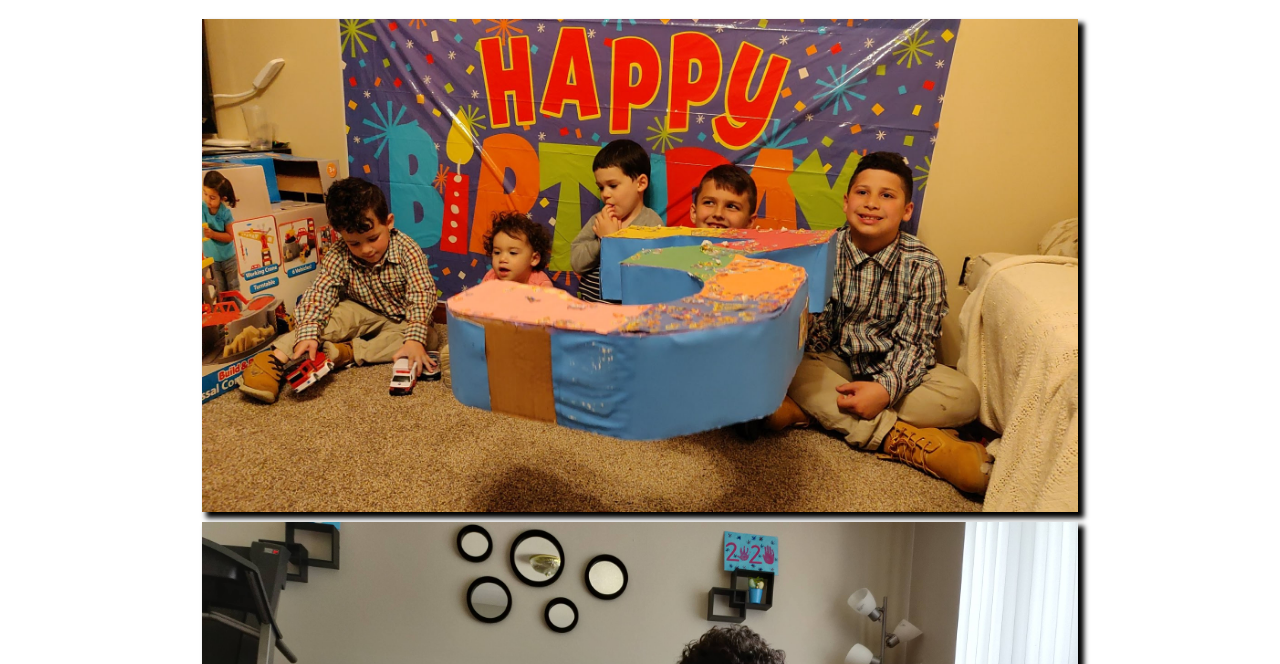
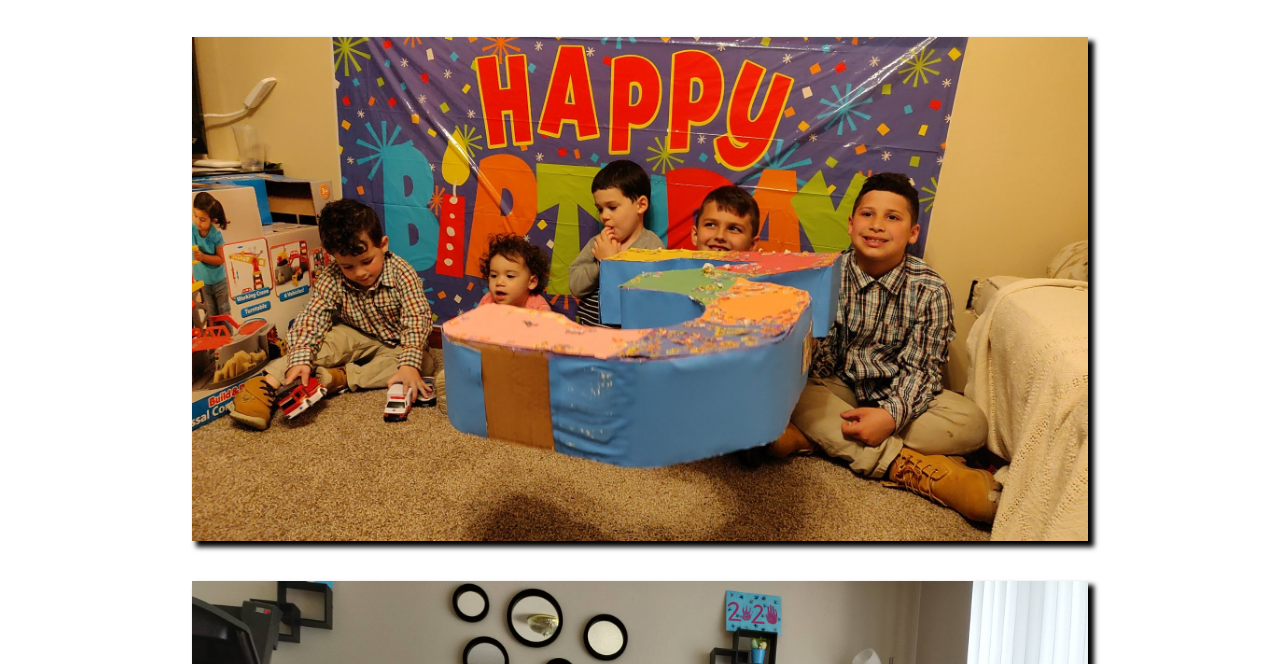
Before and after one commit to mastapegs/pagan-blanchette-family, a Gatsby site: page /gallery in a window 1280 px wide. Shown: the part 136-800 px from the top of the page. Built offline with nearby package versions, Linux system fonts and the light colour scheme; Gatsby itself is replaced by a stand-in of ours.

Commit message:
increase margin twixt gallery items

```diff
--- a/src/pages/gallery.module.css
+++ b/src/pages/gallery.module.css
@@ -1,4 +1,4 @@
 .listItem {
-  margin: 10px;
+  margin: 40px 0;
   box-shadow: 5px 5px 5px 1px;
 }
```
